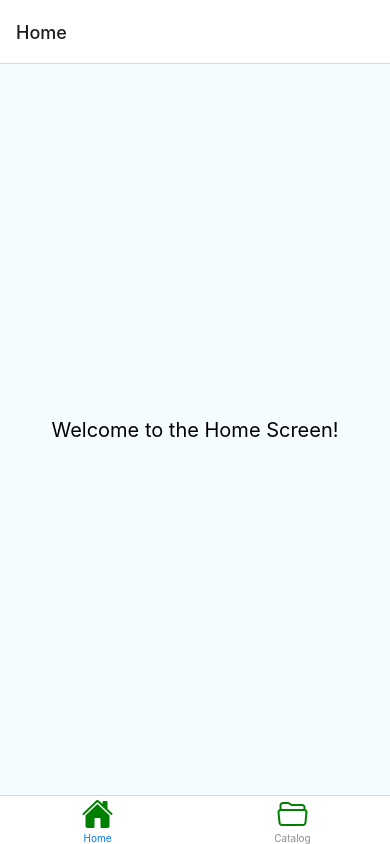
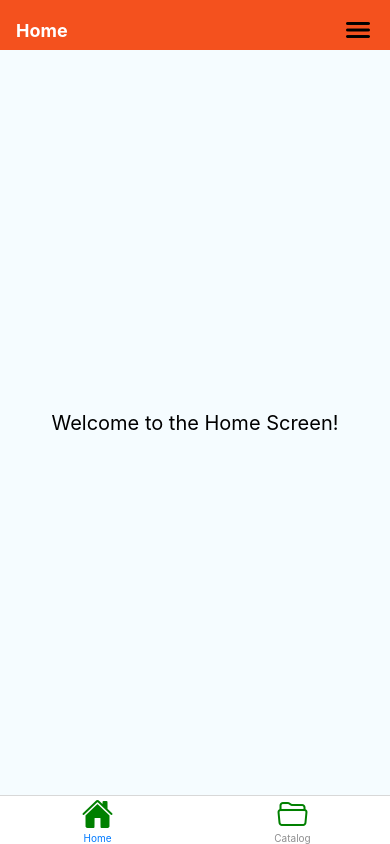
Before and after one commit to i-mml/lingo-app, a React Native app: screen /Home in a window 390 px wide. Built offline with nearby package versions, Linux system fonts and the light colour scheme.

Commit message:
add rtk query package

```diff
--- a/package.json
+++ b/package.json
@@ -12,12 +12,16 @@
     "@expo/webpack-config": "~19.0.1",
     "@react-navigation/bottom-tabs": "^6.5.11",
     "@react-navigation/native": "^6.1.9",
+    "@reduxjs/toolkit": "^2.1.0",
+    "axios": "^1.6.7",
     "expo": "~50.0.6",
     "expo-font": "~11.10.2",
     "expo-status-bar": "~1.11.1",
     "react": "18.2.0",
     "react-dom": "18.2.0",
     "react-native": "0.73.4",
+    "react-native-safe-area-context": "^4.9.0",
+    "react-native-svg": "^14.1.0",
     "react-native-vector-icons": "^10.0.3",
     "react-native-web": "~0.19.6"
   },
--- a/src/App.tsx
+++ b/src/App.tsx
@@ -1,12 +1,13 @@
 import { StatusBar } from 'expo-status-bar';
 import { StyleSheet, Text, View } from 'react-native';
 import AppNavigation from './navigation';
+import { SafeAreaProvider } from 'react-native-safe-area-context';
 
 export default function App() {
   return (
-    <View style={styles.container}>
+    <SafeAreaProvider style={styles.container}>
       <AppNavigation />
-    </View>
+    </SafeAreaProvider>
   );
 }
 
@@ -14,6 +15,5 @@ const styles = StyleSheet.create({
   container: {
     flex: 1,
     backgroundColor: '#fff',
-
   },
 });
--- /dev/null
+++ b/src/components/Layout/Header.tsx
@@ -0,0 +1,31 @@
+import React from 'react'
+import { StyleSheet, Text, View } from 'react-native'
+import Ionicons from '@expo/vector-icons/Ionicons';
+
+const CustomHeader = (props: any) => {
+    return (
+        <View style={styles.header}>
+            <Text style={styles.title}>{props?.title}</Text>
+            <Ionicons name="menu" size={32} color="black" />
+        </View>
+    )
+}
+
+const styles = StyleSheet.create({
+    header: {
+        height: 50,
+        paddingTop: 10,
+        backgroundColor: '#f4511e',
+        alignItems: 'center',
+        justifyContent: "space-between",
+        flexDirection: "row",
+        paddingHorizontal: 16
+    },
+    title: {
+        color: '#fff',
+        fontSize: 18,
+        fontWeight: 'bold',
+    },
+});
+
+export default CustomHeader
--- a/src/navigation/index.tsx
+++ b/src/navigation/index.tsx
@@ -5,14 +5,16 @@ import HomeScreen from '../screens/Home';
 import { createBottomTabNavigator } from '@react-navigation/bottom-tabs';
 import CatalogScreen from '../screens/Catalog';
 import Ionicons from '@expo/vector-icons/Ionicons';
+import CustomHeader from '../components/Layout/Header';
 
 const Tab = createBottomTabNavigator();
 
 const AppNavigation = () => {
     return (
-        <NavigationContainer >
+        <NavigationContainer>
             <Tab.Navigator
                 screenOptions={({ route }) => ({
+                    header: props => <CustomHeader title={route.name} {...props} />,
                     tabBarIcon: ({ focused, color, size }) => {
                         let iconName: any = "home";
 
@@ -24,7 +26,6 @@ const AppNavigation = () => {
 
                         return <Ionicons name={iconName} size={32} color="green" />;
                     },
-
                 })}
 
             >
@@ -32,7 +33,7 @@ const AppNavigation = () => {
                 <Tab.Screen name="Catalog" component={CatalogScreen} />
 
             </Tab.Navigator>
-        </NavigationContainer>
+        </NavigationContainer >
     )
 }
 
```
Also changed, not shown: src/redux/services/apiService.ts (added, +41 -0 lines), src/redux/store.tsx (added, +16 -0 lines), 2 other files (tests, documents, lock files or other folders).
